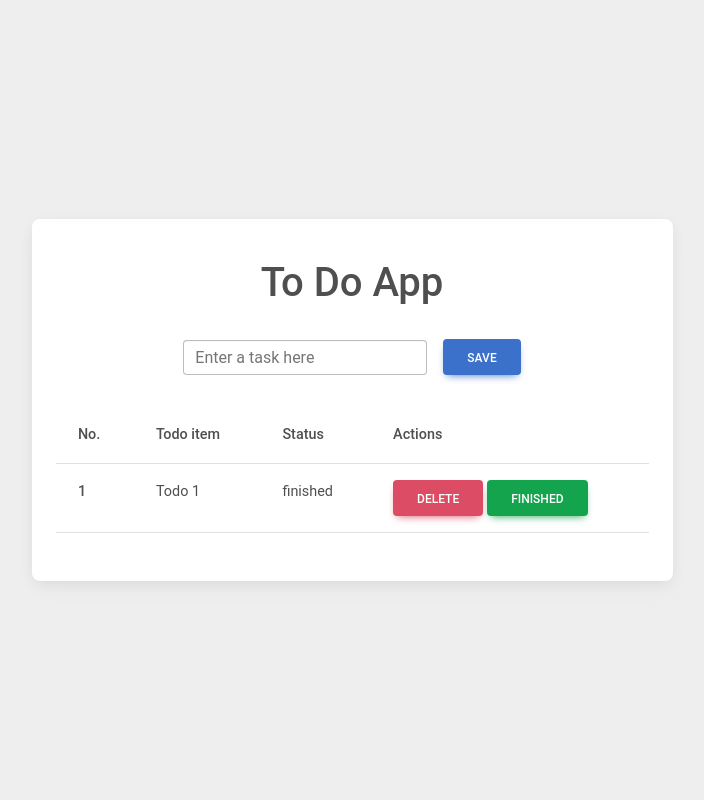
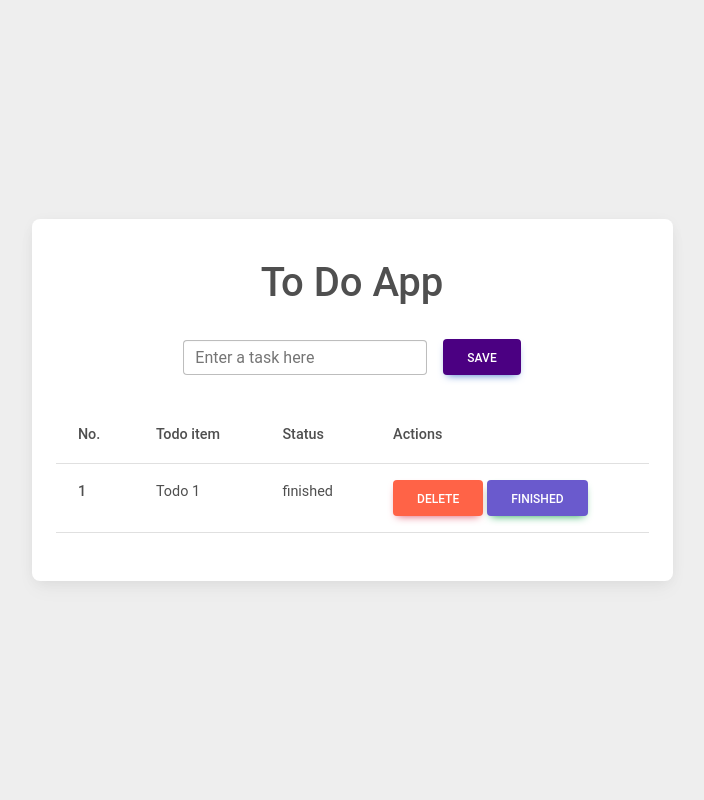
Before and after one commit to ruka17a/belajar-php, a PHP site: page / in a window 1280 px wide. Shown: the whole page, without its empty margins (288-992 px from the left). Run offline with PHP 8.4, Linux system fonts and the light colour scheme; data comes from the database, SQL or seed files in the repository.

Commit message:
buttoncolor

```diff
--- a/index.php
+++ b/index.php
@@ -70,7 +70,7 @@
               </div>
 
               <div class="col-12">
-                <button type="submit" class="btn btn-primary">Save</button>
+                <button type="submit" style="background-color:Indigo;" class="btn btn-primary">Save</button>
               </div>
 
             </form>
@@ -91,8 +91,8 @@
                   <td><?php echo ($value["title"]); ?></td>
                   <td><?php echo ($value['status'] == 0) ? "in progress": "finished";  ?></td>
                   <td>
-                    <a href="<?php echo 'delete.php?id=' .$value['id']; ?>" type="submit" class="btn btn-danger">Delete</button>
-                    <a href="<?php echo 'update.php?id=' .$value['id']; ?>" type="submit" class="btn btn-success ms-1">Finished</button>
+                    <a href="<?php echo 'delete.php?id=' .$value['id']; ?>" type="submit" style="background-color:Tomato;" class="btn btn-danger">Delete</button>
+                    <a href="<?php echo 'update.php?id=' .$value['id']; ?>" type="submit" style="background-color:SlateBlue;" class="btn btn-success ms-1">Finished</button>
                   </td>
                 </tr>
                 <?php endforeach; ?>
```
